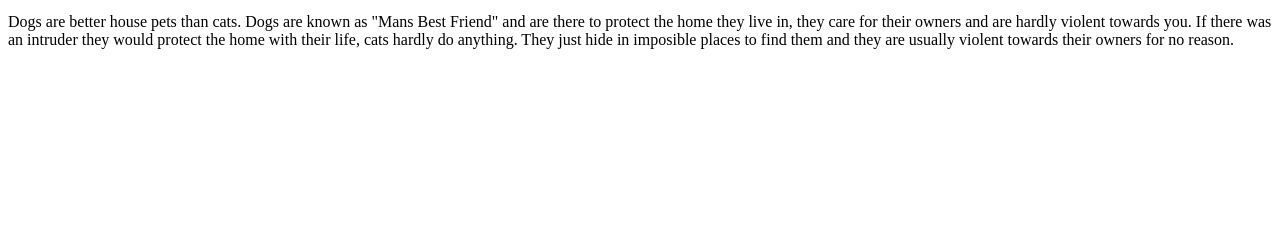
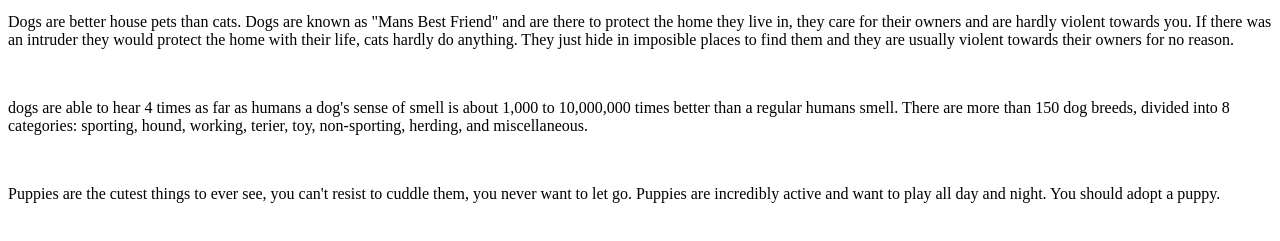
Before and after one commit to yuliiakandych/Kandych_Y_Hollenbeck_K_MidtermLab, a plain HTML site: page index.html in a window 1280 px wide. Shown: the part 29-270 px from the top of the page. Drawn offline with Linux system fonts and the light colour scheme.

Commit message:
this is the final copy

```diff
--- a/index.html
+++ b/index.html
@@ -8,5 +8,9 @@
 	<img src="images/cute_dog.jpg" alt="Cute Golden Retriever" title="Adorable Puppy" width="400" height="300">
 	<img src="images/puppy.jpeg" alt="Cute Puppy" title="Cute Puppy" width="300" height="250">
 	<p>Dogs are better house pets than cats. Dogs are known as "Mans Best Friend" and are there to protect the home they live in, they care for their owners and are hardly violent towards you. If there was an intruder they would protect the home with their life, cats hardly do anything. They just hide in imposible places to find them and they are usually violent towards their owners for no reason.</p>
+	<br>
+	<p>dogs are able to hear 4 times as far as humans a dog's sense of smell is about 1,000 to 10,000,000 times better than a regular humans smell. There are more than 150 dog breeds, divided into 8 categories: sporting, hound, working, terier, toy, non-sporting, herding, and miscellaneous.</p>
+	<br>
+	<p>Puppies are the cutest things to ever see, you can't resist to cuddle them, you never want to let go. Puppies are incredibly active and want to play all day and night. You should adopt a puppy.</p>
 </body>
 </html>
```
